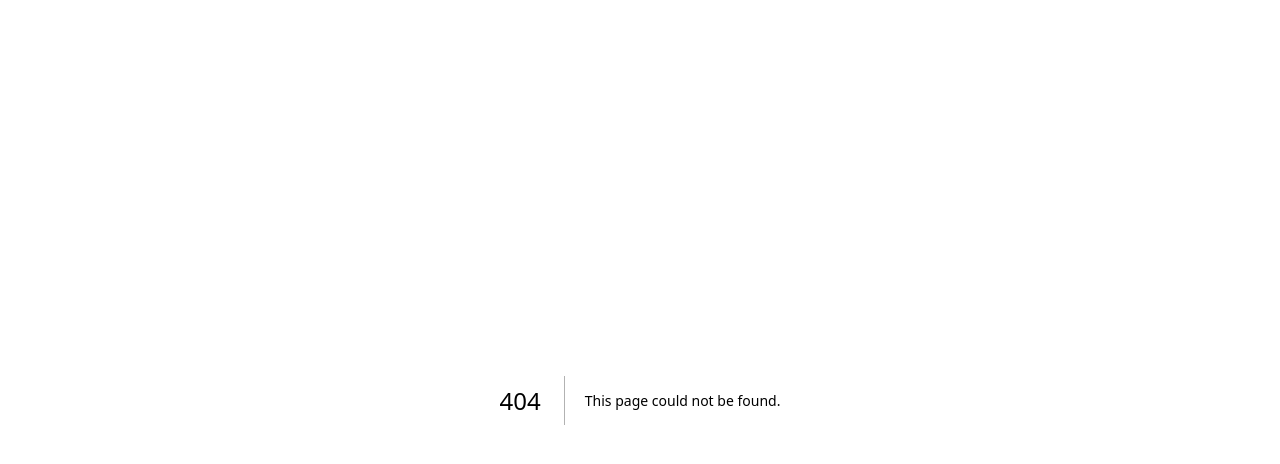
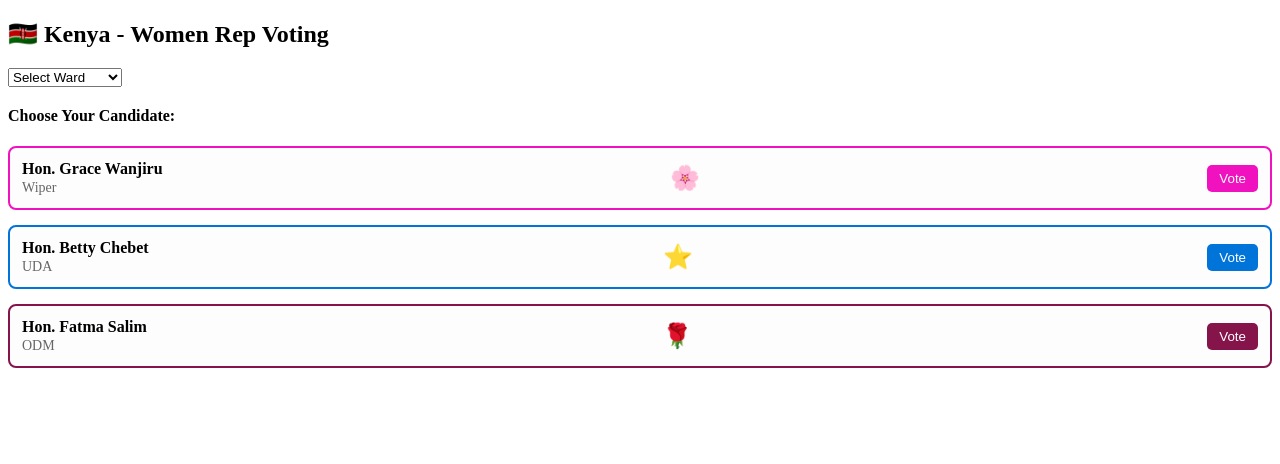
Before and after one commit to Ourwillxyz/Ourwill, a Next.js app: page /ke/womenrep in a window 1280 px wide. Before the commit this address had no page. Shown: the top 464 px of the page. Built offline with nearby package versions, Linux system fonts and the light colour scheme.

Commit message:
Create womenrep.js
Added Women Rep poll with structured layout

```diff
--- /dev/null
+++ b/pages/ke/womenrep.js
@@ -0,0 +1,105 @@
+import { useState } from 'react';
+import { wards } from '../../components/WardSelector';
+
+const candidates = [
+  { name: 'Hon. Grace Wanjiru', color: '#F012BE', party: 'Wiper', symbol: '🌸' },
+  { name: 'Hon. Betty Chebet', color: '#0074D9', party: 'UDA', symbol: '⭐' },
+  { name: 'Hon. Fatma Salim', color: '#85144b', party: 'ODM', symbol: '🌹' },
+];
+
+export default function WomenRepPoll() {
+  const [selectedWard, setSelectedWard] = useState('');
+  const [votes, setVotes] = useState({});
+  const [votedCandidate, setVotedCandidate] = useState('');
+
+  const handleVote = (candidateName) => {
+    if (!selectedWard) return alert('Please select a ward before voting.');
+    const key = `${selectedWard}-${candidateName}`;
+    setVotes(prev => ({ ...prev, [key]: (prev[key] || 0) + 1 }));
+    setVotedCandidate(candidateName);
+  };
+
+  const getResultsByWard = () => {
+    const results = {};
+    Object.entries(votes).forEach(([key, count]) => {
+      const [ward, candidate] = key.split('-');
+      if (!results[ward]) results[ward] = {};
+      results[ward][candidate] = count;
+    });
+    return results;
+  };
+
+  const results = getResultsByWard();
+
+  return (
+    <div>
+      <h2>🇰🇪 Kenya - Women Rep Voting</h2>
+
+      <select onChange={e => setSelectedWard(e.target.value)} value={selectedWard}>
+        <option value="">Select Ward</option>
+        {wards.map((w, idx) => (
+          <option key={idx} value={w.name}>{w.name}</option>
+        ))}
+      </select>
+
+      <h4 style={{ marginTop: '20px' }}>Choose Your Candidate:</h4>
+      <div style={{ display: 'flex', flexDirection: 'column', gap: '15px', margin: '15px 0' }}>
+        {candidates.map((c) => (
+          <div
+            key={c.name}
+            style={{
+              backgroundColor: '#fdfdfd',
+              border: `2px solid ${c.color}`,
+              borderRadius: '8px',
+              padding: '12px',
+              display: 'flex',
+              justifyContent: 'space-between',
+              alignItems: 'center'
+            }}
+          >
+            <div>
+              <strong style={{ fontSize: '16px' }}>{c.name}</strong><br />
+              <span style={{ fontSize: '14px', color: '#666' }}>{c.party}</span>
+            </div>
+            <div style={{ fontSize: '24px' }}>{c.symbol}</div>
+            <button
+              onClick={() => handleVote(c.name)}
+              style={{
+                backgroundColor: c.color,
+                color: '#fff',
+                border: 'none',
+                borderRadius: '5px',
+                padding: '6px 12px',
+                cursor: 'pointer'
+              }}
+            >
+              Vote
+            </button>
+          </div>
+        ))}
+      </div>
+
+      {votedCandidate && (
+        <p>✅ You voted for <strong>{votedCandidate}</strong> in {selectedWard}</p>
+      )}
+
+      {Object.keys(results).length > 0 && (
+        <div>
+          <h3>Results by Ward</h3>
+          {Object.entries(results).map(([ward, wardVotes]) => (
+            <div key={ward}>
+              <strong>{ward}</strong>
+              <ul>
+                {Object.entries(wardVotes).map(([candidate, count]) => (
+                  <li key={candidate}>
+                    {candidate}: {count} votes
+                  </li>
+                ))}
+              </ul>
+            </div>
+          ))}
+        </div>
+      )}
+    </div>
+  );
+}
```
